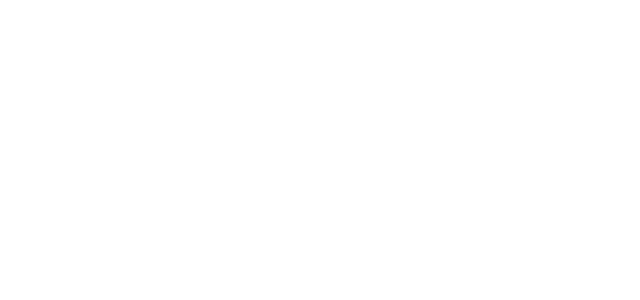
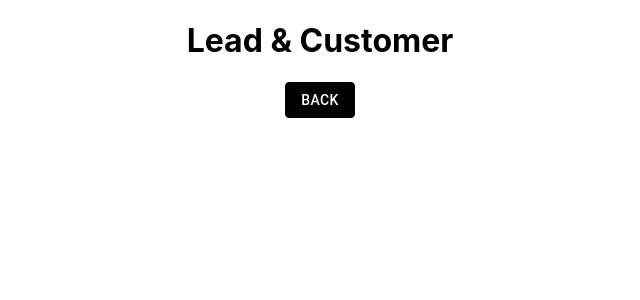
Before and after one commit to MiriAppel/clicka-coworking-space-management-system, a React (Create React App) app in the folder packages/frontend/: page /leadAndCustomer in a window 1280 px wide. Before the commit this address had no page. Shown: the top 300 px of the page, without its empty margins (320-960 px from the left). Built offline with nearby package versions, Linux system fonts and the light colour scheme.

Commit message:
create_main_menu

```diff
--- a/packages/frontend/src/App.tsx
+++ b/packages/frontend/src/App.tsx
@@ -41,8 +41,7 @@
         <h2>Co-working Space Management System</h2>
       </header>
       <div className='menu' style={{ backgroundColor: 'black' }}>
-        <Button variant="outlined" onClick={() => { navigate('/core&integration') }} sx={{ backgroundColor: 'black', color: 'white', borderColor: 'black', '&:hover': { borderColor: 'white' } }}>Core & Integration</Button>
-        <Button variant="outlined" onClick={() => { navigate('/lead&customer') }} sx={{ backgroundColor: 'black', color: 'white', borderColor: 'black', '&:hover': { borderColor: 'white' } }}>Lead & Customer</Button>
+        <Button variant="outlined" onClick={() => { navigate('/leadAndCustomer') }} sx={{ backgroundColor: 'black', color: 'white', borderColor: 'black', '&:hover': { borderColor: 'white' } }}>Lead & Customer</Button>
         <Button variant="outlined" onClick={() => { navigate('/workspaceMap') }} sx={{ backgroundColor: 'black', color: 'white', borderColor: 'black', '&:hover': { borderColor: 'white' } }}>Workspace</Button>
         <Button variant="outlined" onClick={() => { navigate('/billing') }} sx={{ backgroundColor: 'black', color: 'white', borderColor: 'black', '&:hover': { borderColor: 'white' } }}>Billing</Button>
       </div>
--- a/packages/frontend/src/MainMenu/billing/billing.css
+++ b/packages/frontend/src/MainMenu/billing/billing.css
@@ -1,6 +1,6 @@
 *{
   box-sizing: border-box;
 }
-.Billing{
+.billing{
   text-align: center;
 }
--- a/packages/frontend/src/MainMenu/billing/billing.jsx
+++ b/packages/frontend/src/MainMenu/billing/billing.jsx
@@ -6,7 +6,7 @@
 
     const navigate = useNavigate()
 
-    return <div className='Billing'>
+    return <div className='billing'>
         <h1>Billing</h1>
         <Button variant="outlined" onClick={() => { navigate('/') }} sx={{ backgroundColor: 'black', color: 'white', borderColor: 'black', '&:hover': { borderColor: 'white' } }}>Back</Button>
     </div>
--- a/packages/frontend/src/MainMenu/core&integration/core&integration.jsx
+++ /dev/null
@@ -1,13 +0,0 @@
-import { useNavigate } from 'react-router-dom';
-import { Button } from "@mui/material"
-import './core&integration.css'
-
-export const CoreIntegration = () => {
-
-    const navigate = useNavigate()
-
-    return <div className='CoreIntegration'>
-        <h1>Core & Integration</h1>
-        <Button variant="outlined" onClick={() => { navigate('/') }} sx={{ backgroundColor: 'black', color: 'white', borderColor: 'black', '&:hover': { borderColor: 'white' } }}>Back</Button>
-    </div>
-}
--- a/packages/frontend/src/MainMenu/lead&customer/lead&customer.css
+++ /dev/null
@@ -1,6 +0,0 @@
-*{
-  box-sizing: border-box;
-}
-.LeadCustomer{
-  text-align: center;
-}
--- a/packages/frontend/src/MainMenu/core&integration/core&integration.css
+++ b/packages/frontend/src/MainMenu/leadAndCustomer/leadAndCustomer.css
@@ -1,6 +1,6 @@
 *{
   box-sizing: border-box;
 }
-.CoreIntegration{
+.leadAndCustomer{
   text-align: center;
 }
--- a/packages/frontend/src/MainMenu/lead&customer/lead&customer.jsx
+++ b/packages/frontend/src/MainMenu/leadAndCustomer/leadAndCustomer.jsx
@@ -1,12 +1,12 @@
 import { useNavigate } from 'react-router-dom';
 import { Button } from "@mui/material"
-import './lead&customer.css'
+import './leadAndCustomer.css'
 
-export const LeadCustomer = () => {
+export const LeadAndCustomer = () => {
 
     const navigate  = useNavigate()
 
-    return <div className='LeadCustomer'>
+    return <div className='leadAndCustomer'>
         <h1>Lead & Customer</h1>
         <Button variant="outlined" onClick={() => { navigate('/') }} sx={{ backgroundColor: 'black', color: 'white', borderColor: 'black', '&:hover': { borderColor: 'white' } }}>Back</Button>
     </div>
--- a/packages/frontend/src/MainMenu/workspace/workspaceMap.css
+++ b/packages/frontend/src/MainMenu/workspace/workspaceMap.css
@@ -1,6 +1,6 @@
 *{
   box-sizing: border-box;
 }
-.WorkspaceMap{
+.workspaceMap{
   text-align: center;
 }
--- a/packages/frontend/src/MainMenu/workspace/workspaceMap.jsx
+++ b/packages/frontend/src/MainMenu/workspace/workspaceMap.jsx
@@ -6,11 +6,8 @@
 
     const navigate = useNavigate()
 
-    return <div className="WorkspaceMap">
-        {/* <div className="Workspace-header"> */}
+    return <div className="workspaceMap">
             <h1>WorkspaceMap</h1>
             <Button variant="outlined" onClick={() => { navigate('/') }} sx={{ backgroundColor: 'black', color: 'white', borderColor: 'black', '&:hover': { borderColor: 'white' } }}>Back</Button>
-        {/* </div> */}
-
     </div>
 }
--- a/packages/frontend/src/index.tsx
+++ b/packages/frontend/src/index.tsx
@@ -11,14 +11,11 @@
   document.getElementById('root') as HTMLElement
 );
 root.render(
-//  <Provider>
   <React.StrictMode>
   <BrowserRouter>
-    {/* <App /> */}
     {routing()}
   </BrowserRouter>
  </React.StrictMode>
- //</Provider>
 );
 
 // If you want to start measuring performance in your app, pass a function
--- a/packages/frontend/src/routing.jsx
+++ b/packages/frontend/src/routing.jsx
@@ -1,17 +1,15 @@
 import { Route, Routes } from "react-router-dom"
 import App from "./App"
 import { WorkspaceMap } from "./MainMenu/workspace/workspaceMap"
-import { Billing } from "./MainMenu/billing/billing"
-import { LeadCustomer } from "./MainMenu/lead&customer/lead&customer"
-import { CoreIntegration } from "./MainMenu/core&integration/core&integration"
+import { Billing } from "./MainMenu/Billing/billing"
+import { LeadAndCustomer } from "./MainMenu/leadAndCustomer/leadAndCustomer"
 
 
 export const routing = () => {
     return <>
         <Routes>
             <Route path="/" element={<App />} />
-            <Route path="core&integration" element={<CoreIntegration />} />
-            <Route path="lead&customer" element={< LeadCustomer />} />
+            <Route path="leadAndCustomer" element={< LeadAndCustomer />} />
             <Route path="workspaceMap" element={< WorkspaceMap />} />
             <Route path="billing" element={< Billing />} />
         </Routes>
```
